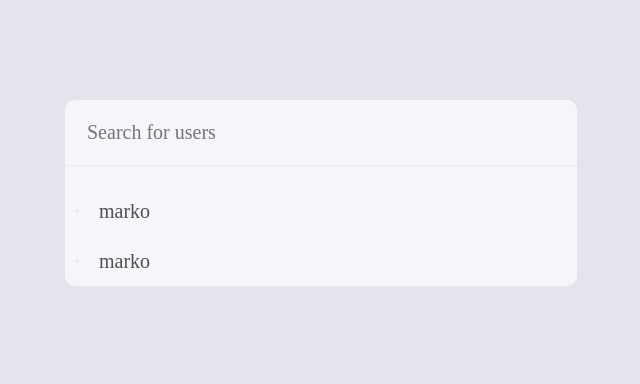
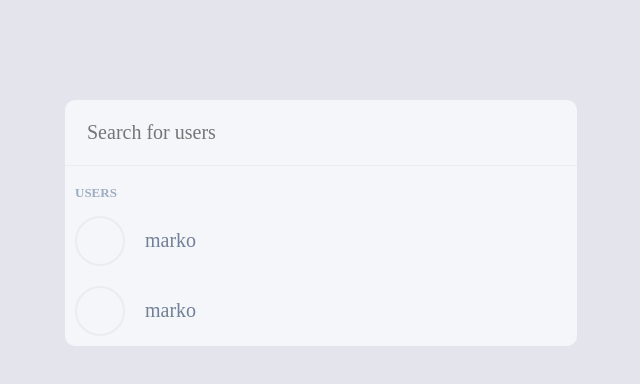
Before and after one commit to ultrox/search-git-users, a React (Create React App) app: page / in a window 1280 px wide. Shown: the top 384 px of the page, without its empty margins (319-959 px from the left). Built offline with nearby package versions, Linux system fonts and the light colour scheme.

Commit message:
Add title for dropdown

```diff
--- a/src/GithubSearchUsers/index.js
+++ b/src/GithubSearchUsers/index.js
@@ -5,6 +5,7 @@ import {
   DropDownItem,
   ItemAvatar,
   ItemUsername,
+  DropDownTitle,
 } from '../styles'
 
 const PLACEHOLDER = 'Search for users'
@@ -23,6 +24,7 @@ function GithubSearchUsers() {
         />
       </SearchStyle>
       <DropDown>
+        <DropDownTitle>Users</DropDownTitle>
         <DropDownItem
           target="_blank"
           rel="noopener noreferrer"
--- a/src/styles/components/DropDown.js
+++ b/src/styles/components/DropDown.js
@@ -1,17 +1,18 @@
 import styled from 'styled-components'
+import {colors} from '../settings'
 
 export const DropDown = styled.div`
   border-top: 1px solid #ebecf1;
   padding-top: 2rem;
 `
+
 export const DropDownItem = styled.div`
+  cursor: pointer;
   display: flex;
   align-items: center;
   padding: 1rem 1rem;
   text-decoration: none;
-  color: #4f4f4f;
-  width: 50px;
-  height: 50px;
+  color: ${colors.gray[600]};
   &:hover {
     background-color: #ebecf1;
   }
@@ -20,6 +21,8 @@ export const DropDownItem = styled.div`
 export const ItemAvatar = styled.div`
   border-radius: 100%;
   border: 2px solid #ebecf1;
+  width: 5rem;
+  height: 5rem;
   display: block;
 `
 
@@ -27,3 +30,11 @@ export const ItemUsername = styled.div`
   margin-left: 2rem;
   text-decoration: none;
 `
+const DropDownTitle = styled.h2`
+  margin: 0;
+  padding: 0 1rem 0.5rem;
+  text-transform: uppercase;
+  font-size: 1.3rem;
+  color: ${colors.gray['500']};
+`
+export {DropDownTitle}
```
